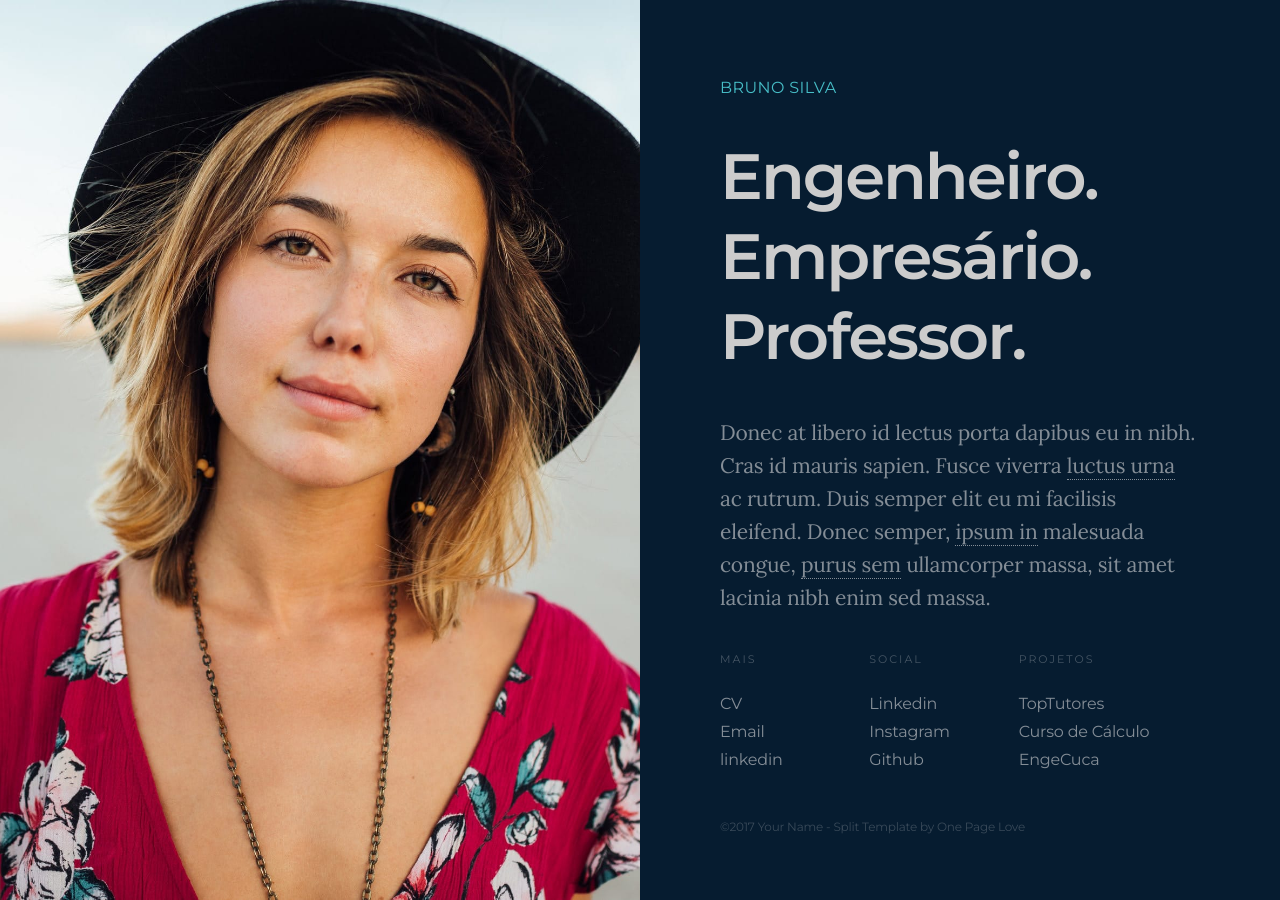
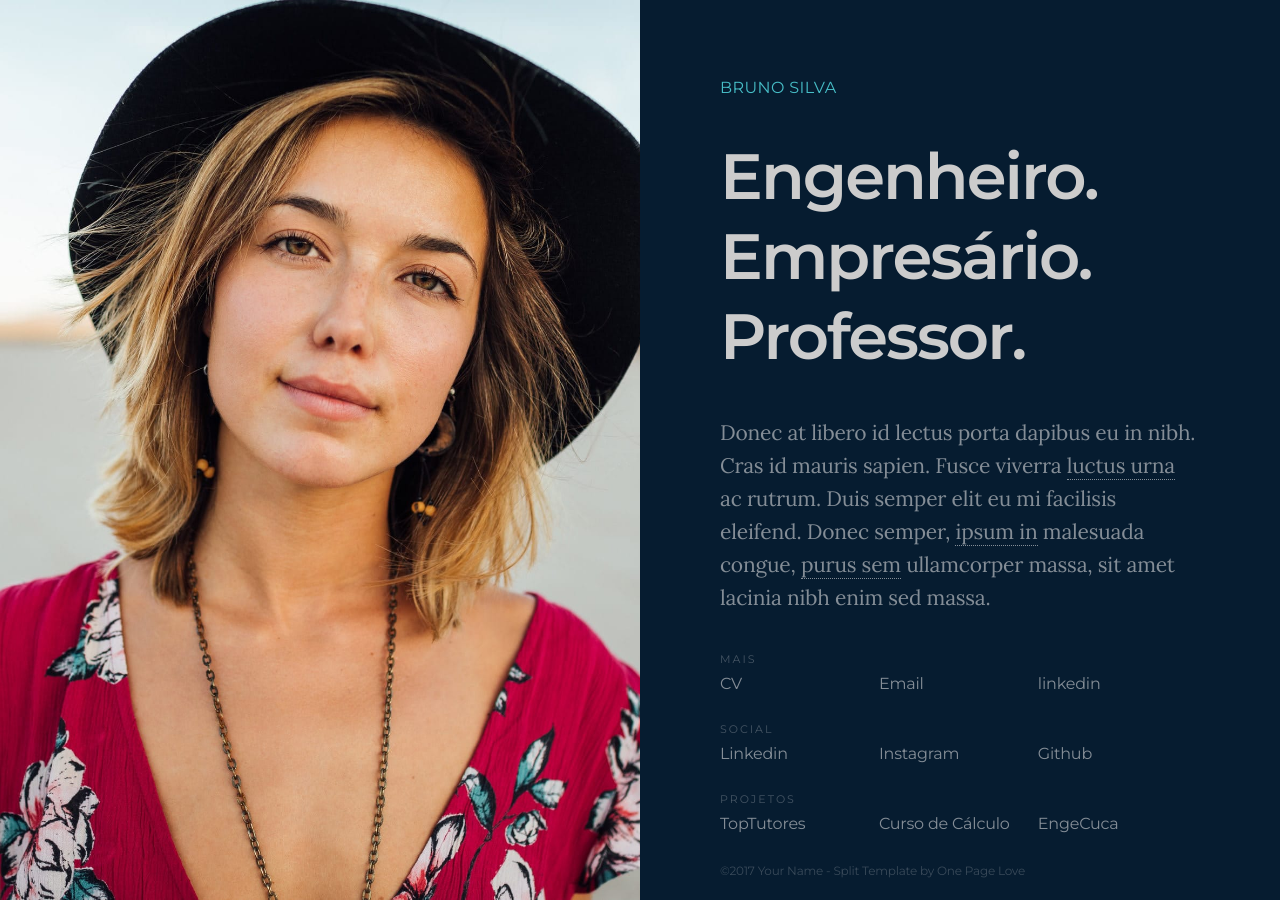
Before and after one commit to bru1987/bru1987.github.io, a Jekyll site: the page built from index.html, in a window 1280 px wide. Built offline with Jekyll 4.4.1, drawn with Linux system fonts in a browser that asks for light colours.

Commit message:
tweak split-link layout

```diff
--- a/assets/css/split.css
+++ b/assets/css/split.css
@@ -203,9 +203,9 @@ body.page-template-page-fullsingle-split {
       border-bottom: 1px dotted #CA486d; }
 
 .split-lists .split-list {
-  width: 30%;
+  width: 100%;
   display: inline-block;
-  margin-bottom: 40px; }
+  margin-bottom: 20px; }
   @media (max-width: 500px) {
     .split-lists .split-list {
       width: 90%; } }
@@ -214,7 +214,7 @@ body.page-template-page-fullsingle-split {
     text-transform: uppercase;
     font-size: 11px;
     line-height: 11px;
-    margin-bottom: 31px;
+    margin-bottom: 0px;
     color: #848d96;
     letter-spacing: 2px;
     opacity: 0.5; }
@@ -228,6 +228,12 @@ body.page-template-page-fullsingle-split {
       .split-lists .split-list ul li a:hover {
         color: #CA486d;
         transition-duration: 0.1s; }
+
+.split-lists .split-list li {
+  width: 32%;
+  display: inline-block;
+}
+
 
 .split-credit {
   opacity: 0.4; }
```
